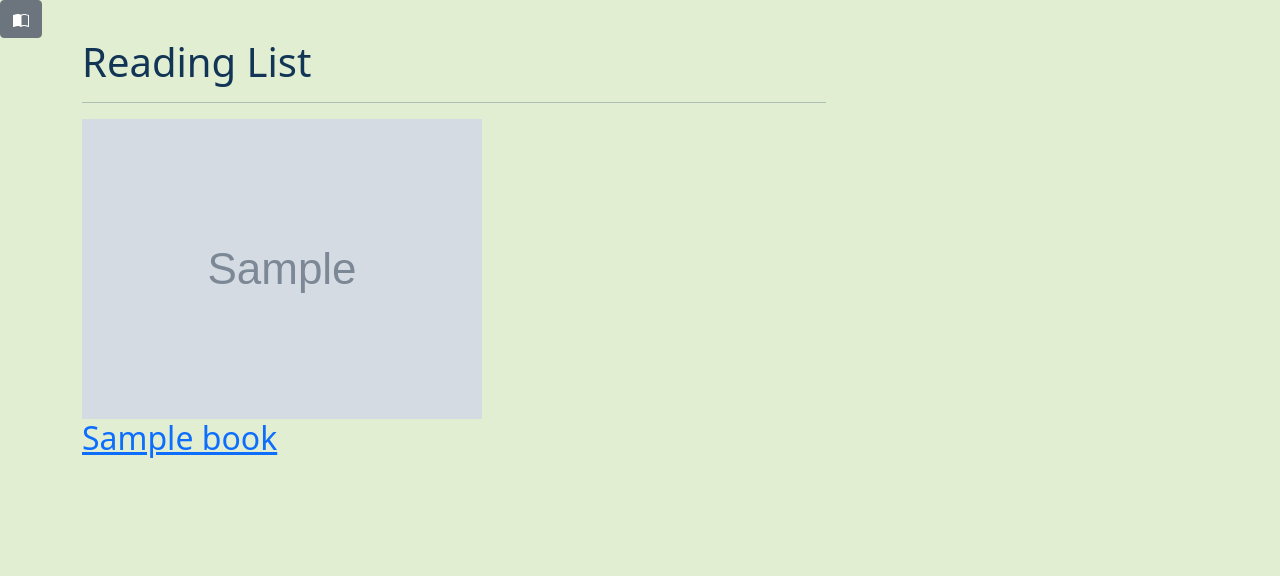
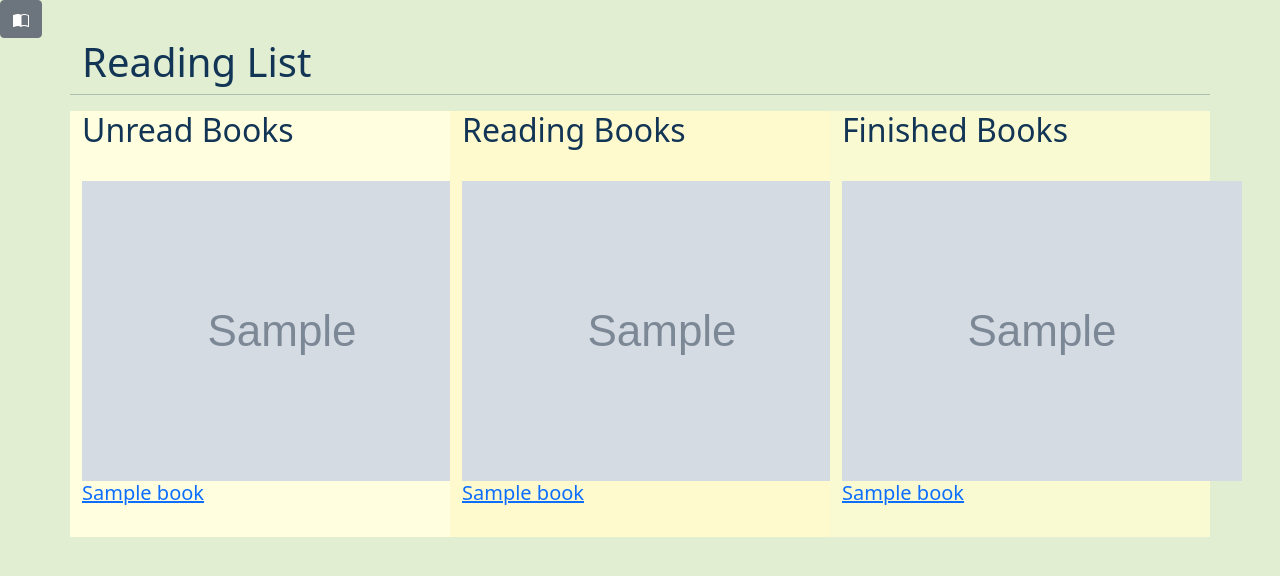
Before and after one commit to hihi-itsann/SEG_Major_Group, a Django app: template bookclubs/templates/reading_book_list.html in a window 1280 px wide. Shown: the part 56-632 px from the top of the page. Run offline with Django 3.2, Linux system fonts and the light colour scheme; the template is opened without the code that fills it: most values are stand-ins (such as "Sample title", 1, 10 or a date in 2020); grey boxes marked "Sample" are stand-in pictures; some libraries are stand-ins or nearby versions.

Commit message:
categorized reading list into unread/reading/finished

```diff
--- a/bookclubs/templates/reading_book_list.html
+++ b/bookclubs/templates/reading_book_list.html
@@ -2,17 +2,35 @@
 {% block content %}
     <br>
     <div class="container">
-        <div class="col-xs-12 col-lg-6 col-xl-8">
-            <h1>Reading List</h1>
-            <hr>
-            {% for book in books%}
-              <div class="col-lg-3 offset-0">
-                <img src="{{ book.image_url_l }}">
-              </div>
-              <h2><a href="{% url 'show_book' book.ISBN %}">{{ book.title }}</a></h2>
-              <div class="col-lg-6 offset-2">
-            {% endfor %}
+      <div class = "row">
+        <h1>Reading List</h1>
+        <hr>
+        <div class="col-sm-4" style="background-color: #FFFFE0">
+          <h2>Unread Books</h2><br>
+          {% for book in unreadBooks%}
+              <img src="{{ book.image_url_m }}" class="center">
+              <h5><a href="{% url 'show_book' book.ISBN %}">{{ book.title }}</a></h5>
+              <br>
+          {% endfor %}
         </div>
+
+        <div class="col-sm-4"style="background-color: #FFFACD">
+          <h2>Reading Books</h2><br>
+          {% for book in readingBooks%}
+              <img src="{{ book.image_url_m }}">
+              <h5><a href="{% url 'show_book' book.ISBN %}">{{ book.title }}</a></h5>
+              <br>
+          {% endfor %}
         </div>
+
+        <div class="col-sm-4" style="background-color: #FAFAD2">
+          <h2>Finished Books</h2><br>
+          {% for book in finishedBooks%}
+              <img src="{{ book.image_url_m }}">
+              <h5><a href="{% url 'show_book' book.ISBN %}">{{ book.title }}</a></h5>
+              <br>
+          {% endfor %}
+        </div>
+      </div>
     </div>
 {% endblock %}
```
Also changed, not shown: bookclubs/views.py (+15 -5 lines).
